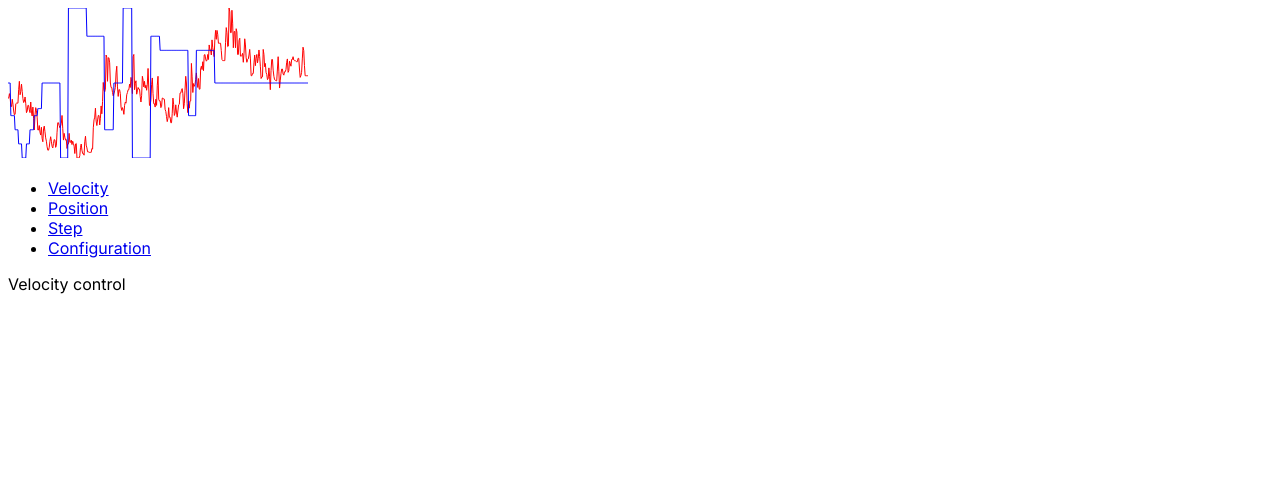
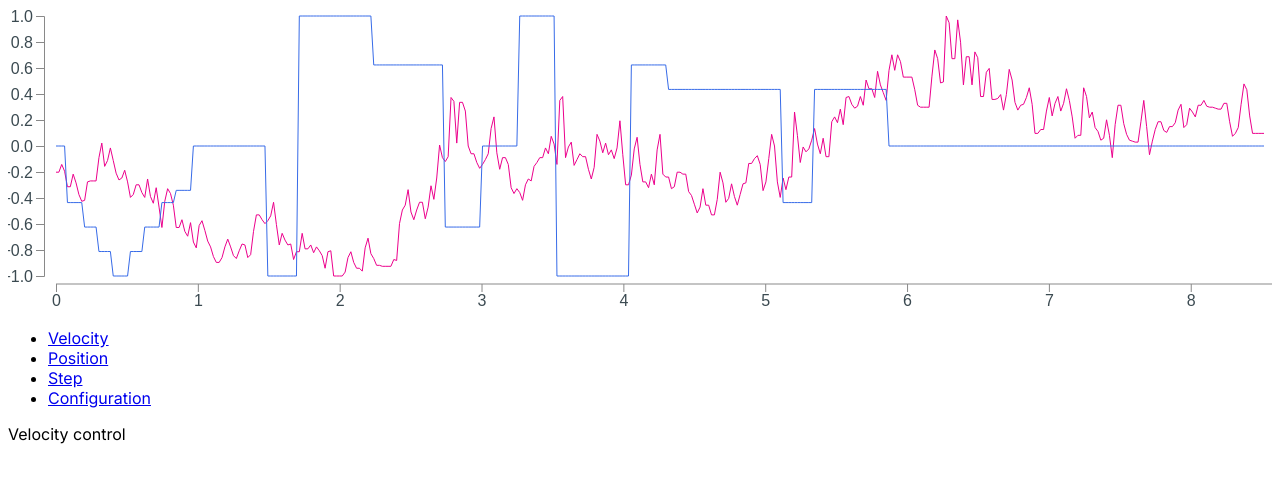
Before and after one commit to 01binary/pidtuner, a Next.js app in the folder ui/: page / in a window 1280 px wide. Shown: the top 482 px of the page. Built offline with nearby package versions, Linux system fonts and the light colour scheme.

Commit message:
Setup axis

```diff
--- a/ui/app/components/Plot.module.css
+++ b/ui/app/components/Plot.module.css
@@ -0,0 +1,31 @@
+.plot {
+  width: 100%;
+}
+
+.plot text {
+  font-size: 16px;
+}
+
+.axisBottom {
+  color: var(--lightGray);
+}
+
+.axisBottom text {
+  fill: var(--darkGray);
+}
+
+.axisBottom__domain {
+  stroke: var(--lightGray);
+}
+
+.axisBottom > .domain {
+  visibility: hidden;
+}
+
+.axisLeft {
+  color: var(--lightGray);
+}
+
+.axisLeft text {
+  fill: var(--darkGray);
+}
--- a/ui/app/components/Plot.tsx
+++ b/ui/app/components/Plot.tsx
@@ -5,14 +5,17 @@ import { useEffect, useMemo, useRef, useState } from "react";
 import styles from "./Plot.module.css";
 import data from "./sample.json";
 
-const MARGIN_LEFT = 0;
-const MARGIN_TOP = 0;
-const MARGIN_RIGHT = 0;
-const MARGIN_BOTTOM = 0;
+const HEIGHT = 300;
+const MARGIN_LEFT = 48;
+const MARGIN_TOP = 8;
+const MARGIN_RIGHT = 8;
+const MARGIN_BOTTOM = 32;
+const TICK_SIZE = 8;
+const SPACING = 8;
 
 type SeriesProps = {
   samples: number[],
-  width: number,
+  width: number | undefined,
   height: number,
   strokeWidth?: number,
   color: string
@@ -25,6 +28,8 @@ const Series = ({
   strokeWidth = 1,
   color
 }: SeriesProps) => {
+  if (!width) return null;
+
   const x = d3.scaleLinear(
     [0, samples.length - 1],
     [MARGIN_LEFT, width - MARGIN_RIGHT]);
@@ -48,23 +53,84 @@ const Series = ({
 
 export const Plot = () => {
   const plotRef = useRef<SVGSVGElement>(null);
-  const [plotSize, setPlotSize] = useState<{ width: number; height: number }>({});
+  const axisLeftRef = useRef<SVGGElement>(null);
+  const axisBottomRef = useRef<SVGGElement>(null);
+  const [width, setWidth] = useState<number | undefined>();
+
+  const x = d3.scaleLinear(
+    [0, data[data.length - 1].time],
+    [MARGIN_LEFT, width ?? 0 - MARGIN_RIGHT]);
+
+  const y = d3.scaleLinear(
+    [-1, 1],
+    [HEIGHT - MARGIN_BOTTOM, MARGIN_TOP]
+  );
 
   useEffect(() => {
-    setPlotSize({
-      width: plotRef.current?.clientWidth ?? 0,
-      height: plotRef.current?.clientHeight ?? 0
-    })
+    setWidth(plotRef.current?.clientWidth ?? 0)
   }, []);
 
-  const { width, height } = plotSize;
+  useEffect(() => {
+    d3
+      .select(axisBottomRef.current)
+      .call(d3.axisBottom(x).tickSize(TICK_SIZE))
+      .call(g => g.select(".domain").remove())
+  }, [x]);
+
+  useEffect(() => {
+    d3
+      .select(axisLeftRef.current)
+      .call(d3.axisLeft(y)
+      .tickSize(TICK_SIZE))
+  }, [y]);
+
   const absolute = useMemo(() => data.map(({ absolute }) => absolute), []);
   const command = useMemo(() => data.map(({ command }) => command), []);
 
+  const legend = [
+    { samples: absolute, color: '#ec008c', label: 'absolute' },
+    { samples: command, color: '#376be8', label: 'command' }
+    // #795da3
+  ]
+
+  const layoutProps = {
+    width,
+    height: HEIGHT
+  }
+
   return (
-    <svg ref={plotRef} width={width} height={height}>
-      <Series samples={absolute} width={width} height={height} color="red" />
-      <Series samples={command} width={width} height={height} color="blue" />
+    <svg
+      ref={plotRef}
+      width={width}
+      height={HEIGHT}
+      className={styles.plot}
+    >
+      <g
+        ref={axisBottomRef}
+        className={styles.axisBottom}
+        transform={`translate(0,${HEIGHT - MARGIN_BOTTOM + SPACING})`}
+      />
+      <line
+        className={styles.axisBottom__domain}
+        x1={MARGIN_LEFT}
+        y1={HEIGHT - MARGIN_BOTTOM + SPACING}
+        x2={width ?? 0 - MARGIN_RIGHT}
+        y2={HEIGHT - MARGIN_BOTTOM + SPACING}
+        strokeWidth="1"
+      />
+      <g
+        ref={axisLeftRef}
+        className={styles.axisLeft}
+        transform={`translate(${MARGIN_LEFT - MARGIN_LEFT / 4},0)`}
+      />
+      {legend.map(({ samples, color, label }) => (
+        <Series
+          key={label}
+          samples={samples}
+          color={color}
+          {...layoutProps}
+        />
+      ))}
     </svg>
   );
 };
--- a/ui/app/globals.css
+++ b/ui/app/globals.css
@@ -4,4 +4,7 @@
   --font-mono: ui-monospace, Menlo, Monaco, "Cascadia Mono", "Segoe UI Mono",
     "Roboto Mono", "Oxygen Mono", "Ubuntu Monospace", "Source Code Pro",
     "Fira Mono", "Droid Sans Mono", "Courier New", monospace;
+
+  --darkGray: #3B4A51;
+  --lightGray: #898989;
 }
```
